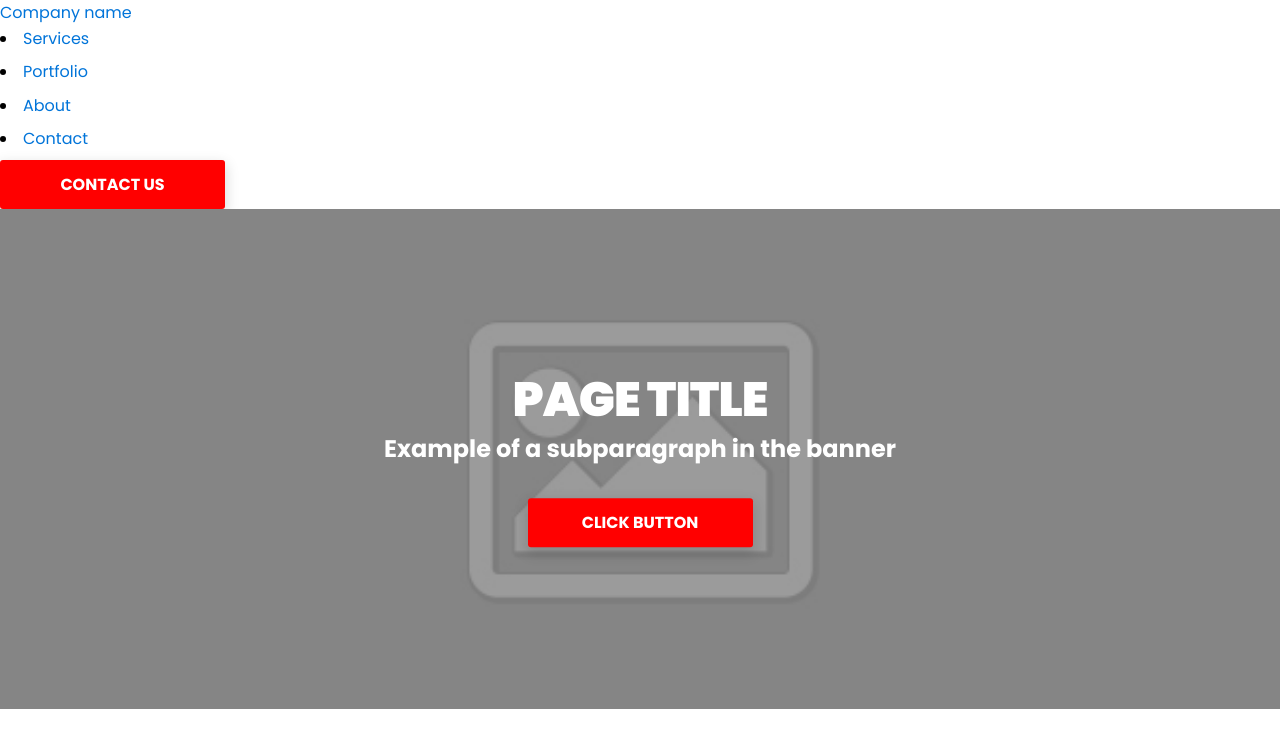
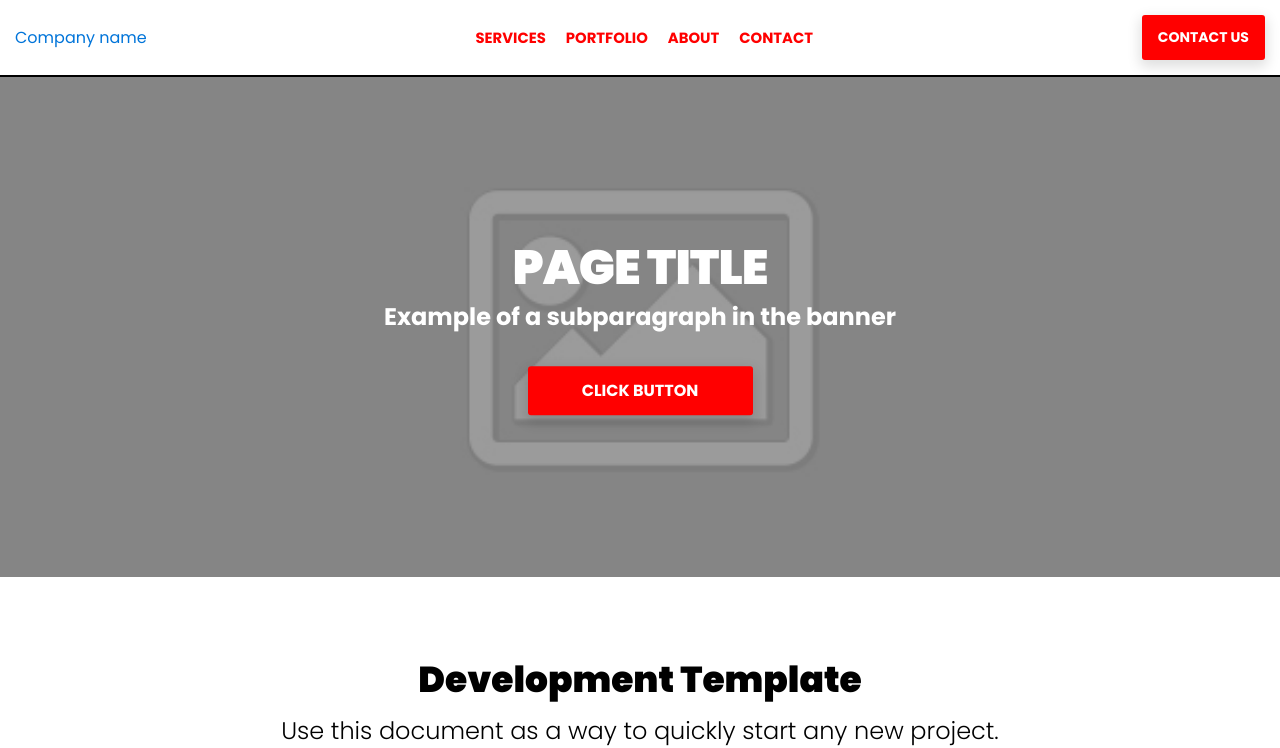
Before and after one commit to iDavemay/wowclassicnews, a website: page app/index.html in a window 1280 px wide. Shown: the top 748 px of the page. Drawn offline with nearby package versions, Linux system fonts and the light colour scheme; files whose address does not match are found by name.

Commit message:
Nav changes

```diff
--- a/app/assets/styles/modules/_box.css
+++ b/app/assets/styles/modules/_box.css
@@ -1,16 +1,19 @@
 .box {
     position: relative;
-    padding:20px;
     margin-bottom:30px;
     border-radius:7px;
     background-color:#fff;
 
-    @mixin atMedium {
-        padding:30px;
-    }
 
     &__icon {
         font-size:3em;
+    }
+
+    &__content {
+        padding:20px;
+        @mixin atMedium {
+            padding:30px;
+        }
     }
 
     &__headline {
@@ -22,6 +25,10 @@
         margin-top:0px;
         font-size:0.875em;
         color:#777;
+    }
+
+    &--with-image {
+        padding-top:0;
     }
 
     &--bordered {
--- a/app/assets/styles/modules/_btn.css
+++ b/app/assets/styles/modules/_btn.css
@@ -76,6 +76,10 @@
 		font-size:0.875em;
 	}
 
+	&--no-min-width {
+		min-width:auto;
+	}
+
 	&--icon-left {
 		& > .fa {
 			margin-right:10px;
--- /dev/null
+++ b/app/assets/styles/modules/_nav.css
@@ -0,0 +1,42 @@
+.nav {
+    margin-bottom:0;
+
+    @mixin atMedium {
+        display:flex;
+    }
+
+    &__item {
+        display: inline-block;
+        margin-bottom:0;
+    }
+
+    &__link {
+        position: relative;
+        padding:10px 0px;
+        margin:0 10px;
+        text-transform: uppercase;
+        font-weight:700;
+        font-size:0.925em;
+        color:$primaryColor;
+
+        &::after {
+            content:"";
+            position: absolute;
+            bottom:0;
+            left:0;
+            transform:translateY(3px);
+            width:100%;
+            height:3px;
+            display:block;
+            opacity:0.0;
+            background-color:$secondaryColor;
+            transition:all 0.35s ease;
+        }
+
+        &:hover::after {
+            opacity:1.0;
+            transform:translateY(0);
+        }
+
+    }
+}
--- /dev/null
+++ b/app/assets/styles/modules/_navbar.css
@@ -0,0 +1,29 @@
+.navbar {
+    background-color:#fff;
+    padding:10px;
+    border-bottom:2px solid #000;
+
+    @mixin atMedium {
+        display:flex;
+        padding:15px;
+        align-items:center;
+        justify-content:space-between;
+    }
+
+
+    &__nav {
+        display:none;
+
+        @mixin atMedium {
+            display:inline-block;
+            justify-self:center;
+        }
+    }
+
+    &__toggle {
+        @mixin atMedium {
+            display:none;
+        }
+    }
+
+}
--- a/app/assets/styles/styles.css
+++ b/app/assets/styles/styles.css
@@ -17,3 +17,5 @@
 @import "modules/_quote";
 @import "modules/_box";
 @import "modules/_bottom-box";
+@import "modules/_nav";
+@import "modules/_navbar";
--- a/app/index.html
+++ b/app/index.html
@@ -41,14 +41,23 @@
 	<!-- COMMENT
 	================================================== -->
 	<div class="navbar">
-		<a class="navbar__logo">Company name</h5>
-		<nav class="nav main-nav">
+		<div class="navbar__left">
+			<a class="navbar__logo">Company name</a>
+		</div>
+		<button class="navbar__toggle">
+			&times;
+		</button>
+		<nav class="navbar__nav">
+			<ul class="nav main-nav">
 				<li class="nav__item"><a href="#" class="nav__link">Services</a></li>
 				<li class="nav__item"><a href="#" class="nav__link">Portfolio</a></li>
 				<li class="nav__item"><a href="#" class="nav__link">About</a></li>
 				<li class="nav__item"><a href="#" class="nav__link">Contact</a></li>
+			</ul>
 		</nav>
-		<a class="btn btn--primary" href="#">Contact Us</a>
+		<div class="navbar__right">
+			<a class="btn btn--primary btn--small btn--no-min-width" href="#">Contact Us</a>
+		</div>
 	</div><!--/comment -->
 
 	<div class="banner">
@@ -62,9 +71,13 @@
 
 	<section class="section">
 	    <div class="container--fluid">
+			<div class="type-center">
 				<h2 class="alpha">Development Template</h2>
 				<p class="lead subheadline">Use this document as a way to quickly start any new project.</p>
+			</div>
 
+			<div class="grid">
+				<div class="grid__column grid__column--12 grid__column--7--md">
 					<ul class="list list--squares">
 						<li>Nav
 							<ul>
@@ -125,6 +138,15 @@
 						<a href="#" class="btn btn--primary btn--large">Large Button</a>
 						<a href="#" class="btn btn--secondary btn--small">Small Button</a>
 					</div>
+				</div>
+				<div class="grid__column grid__column--12 grid__column--5--md">
+					<figure class="figure figure--shadow">
+						<img src="/assets/images/placeholder.jpg" alt="">
+						<figcaption>This is an example of an image caption</figcaption>
+					</figure>
+				</div>
+			</div>
+
 
 	    </div>
 	</section>
@@ -182,7 +204,7 @@
 	<!-- https://dribbble.com/shots/3151181-Smith-Blog-post/attachments/668384 -->
 	<div class="section">
 			<div class="container--fluid">
-				<h2 class="type-center">Testimonials</h2>
+				<h2 class="type-center alpha">Testimonials</h2>
 				<div class="grid">
 					<div class="grid__column grid__column--12 grid__column--6--md">
 						<div class="quote">
@@ -208,34 +230,53 @@
 
 	<div class="section section--gray">
 		<div class="container--fluid">
-			<h2 class="type-center">Boxes</h2>
+			<h2 class="type-center alpha">Boxes</h2>
 			<div class="grid">
 				<div class="grid__column grid__column--12 grid__column--6--sm grid__column--3--lg">
 					<div class="box">
+						<div class="box__content">
 							<i class="box__icon fa fa-envelope"></i>
 							<h3 class="box__headline">Regular Box</h3>
 							<p class="box__text">Maecenas mollis massa diam, sed mollis odio blandit euismod. Aenean consequat sapien tincidunt vulputate imperdiet. Aenean dictum rutrum vulputate.</p>
 						</div>
 					</div>
+				</div>
 				<div class="grid__column grid__column--12 grid__column--6--sm grid__column--3--lg">
 					<div class="box box--shadow">
+						<div class="box__content">
 							<i class="box__icon fa fa-envelope"></i>
-						<h3 class="box__headline">Regular Box</h3>
+							<h3 class="box__headline">Shadow Box</h3>
 							<p class="box__text">Maecenas mollis massa diam, sed mollis odio blandit euismod. Aenean consequat sapien tincidunt vulputate imperdiet. Aenean dictum rutrum vulputate.</p>
+						</div>
 					</div>
 				</div>
 				<div class="grid__column grid__column--12 grid__column--6--sm grid__column--3--lg">
 					<div class="box box--bordered">
+						<div class="box__content">
 							<i class="box__icon fa fa-envelope"></i>
-						<h3 class="box__headline">Regular Box</h3>
+							<h3 class="box__headline">Bordered Box</h3>
 							<p class="box__text">Maecenas mollis massa diam, sed mollis odio blandit euismod. Aenean consequat sapien tincidunt vulputate imperdiet. Aenean dictum rutrum vulputate.</p>
+						</div>
 					</div>
 				</div>
 				<div class="grid__column grid__column--12 grid__column--6--sm grid__column--3--lg">
 					<div class="box box--minimal">
+						<div class="box__content">
 							<i class="box__icon fa fa-envelope"></i>
-						<h3 class="box__headline">Regular Box</h3>
+							<h3 class="box__headline">Fancy Icon Box</h3>
 							<p class="box__text">Maecenas mollis massa diam, sed mollis odio blandit euismod. Aenean consequat sapien tincidunt vulputate imperdiet. Aenean dictum rutrum vulputate.</p>
+						</div>
+					</div>
+				</div>
+				<div class="grid__column grid__column--12 grid__column--6--sm grid__column--3--lg">
+					<div class="box box--with-image">
+						<div class="box__image">
+							<img src="/assets/images/placeholder.jpg" alt="">
+						</div>
+						<div class="box__content">
+							<h3 class="box__headline">Image Box</h3>
+							<p class="box__text">Maecenas mollis massa diam, sed mollis odio blandit euismod. Aenean consequat sapien tincidunt vulputate imperdiet. Aenean dictum rutrum vulputate.</p>
+						</div>
 					</div>
 				</div>
 			</div>
--- a/app/temp/styles/styles.css
+++ b/app/temp/styles/styles.css
@@ -3561,6 +3561,10 @@ img {
 		font-size:0.875em;
 	}
 
+.btn--no-min-width {
+		min-width:auto;
+	}
+
 .btn--icon-left > .fa {
 			margin-right:10px;
 		}
@@ -3916,23 +3920,25 @@ p {
 
 .box {
     position: relative;
-    padding:20px;
     margin-bottom:30px;
     border-radius:7px;
     background-color:#fff;
 
 }
 
-@media (min-width:768px) {
-
-.box {
-        padding:30px
-
-}
-    }
-
 .box__icon {
         font-size:3em;
+    }
+
+.box__content {
+        padding:20px;
+    }
+
+@media (min-width:768px) {
+
+.box__content {
+            padding:30px
+    }
     }
 
 .box__headline {
@@ -3944,6 +3950,10 @@ p {
         margin-top:0px;
         font-size:0.875em;
         color:#777;
+    }
+
+.box--with-image {
+        padding-top:0;
     }
 
 .box--bordered {
@@ -4029,3 +4039,97 @@ p {
             margin-top:0
     }
     }
+
+.nav {
+    margin-bottom:0;
+}
+
+@media (min-width:768px) {
+
+.nav {
+        display:-webkit-box;
+        display:-ms-flexbox;
+        display:flex
+}
+    }
+
+.nav__item {
+        display: inline-block;
+        margin-bottom:0;
+    }
+
+.nav__link {
+        position: relative;
+        padding:10px 0px;
+        margin:0 10px;
+        text-transform: uppercase;
+        font-weight:700;
+        font-size:0.925em;
+        color:#ff0000;
+
+    }
+
+.nav__link::after {
+            content:"";
+            position: absolute;
+            bottom:0;
+            left:0;
+            -webkit-transform:translateY(3px);
+                    transform:translateY(3px);
+            width:100%;
+            height:3px;
+            display:block;
+            opacity:0.0;
+            background-color:#000000;
+            -webkit-transition:all 0.35s ease;
+            transition:all 0.35s ease;
+        }
+
+.nav__link:hover::after {
+            opacity:1.0;
+            -webkit-transform:translateY(0);
+                    transform:translateY(0);
+        }
+
+.navbar {
+    background-color:#fff;
+    padding:10px;
+    border-bottom:2px solid #000;
+
+}
+
+@media (min-width:768px) {
+
+.navbar {
+        display:-webkit-box;
+        display:-ms-flexbox;
+        display:flex;
+        padding:15px;
+        -webkit-box-align:center;
+            -ms-flex-align:center;
+                align-items:center;
+        -webkit-box-pack:justify;
+            -ms-flex-pack:justify;
+                justify-content:space-between
+
+}
+    }
+
+.navbar__nav {
+        display:none;
+    }
+
+@media (min-width:768px) {
+
+.navbar__nav {
+            display:inline-block;
+            justify-self:center
+    }
+    }
+
+@media (min-width:768px) {
+
+.navbar__toggle {
+            display:none
+    }
+    }
```
Lines whose indentation alone changed are shown as unchanged.
